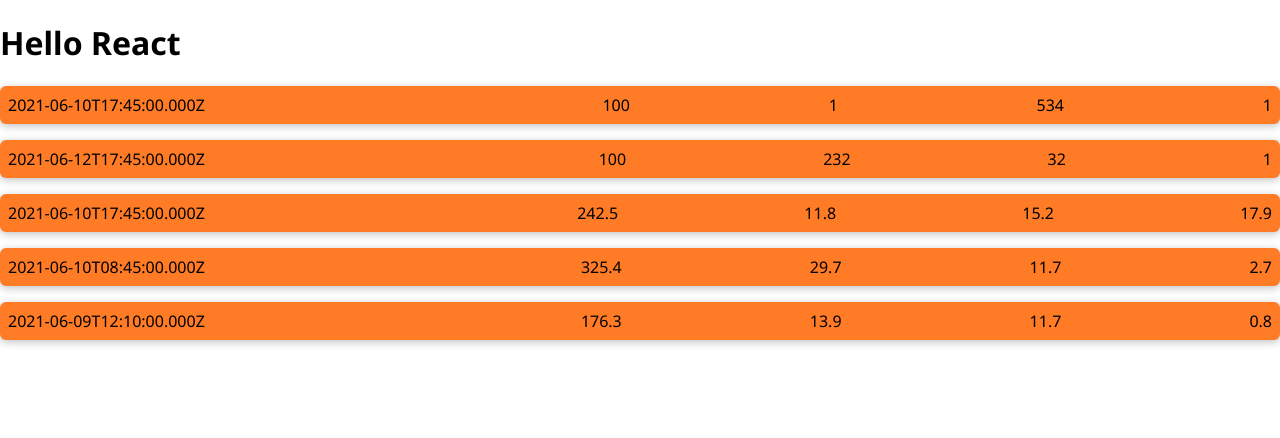
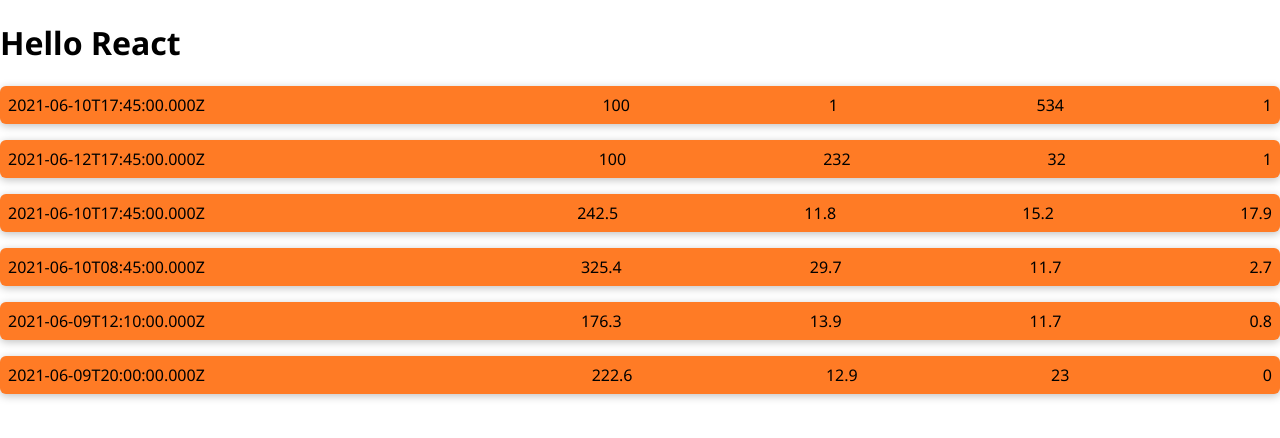
Before and after one commit to aklilumezene/odysseaCalorieTracker, a React (Create React App) app: page / in a window 1280 px wide. Shown: the top 438 px of the page. Built offline with nearby package versions, Linux system fonts and the light colour scheme.

Commit message:
MealItem ~ use an array of objects

```diff
--- a/src/App.js
+++ b/src/App.js
@@ -106,6 +106,15 @@
         protein={meals[4].protein}
         carbs={meals[4].carbs}
       />
+      <MealItem
+      date={meals[5].date}
+      meal={meals[5].meal}
+      food={meals[5].food}
+      calories={meals[5].calories}
+      fat={meals[5].fat}
+      protein={meals[5].protein}
+      carbs={meals[5].carbs}
+      />
     </div>
   );
 }
```
